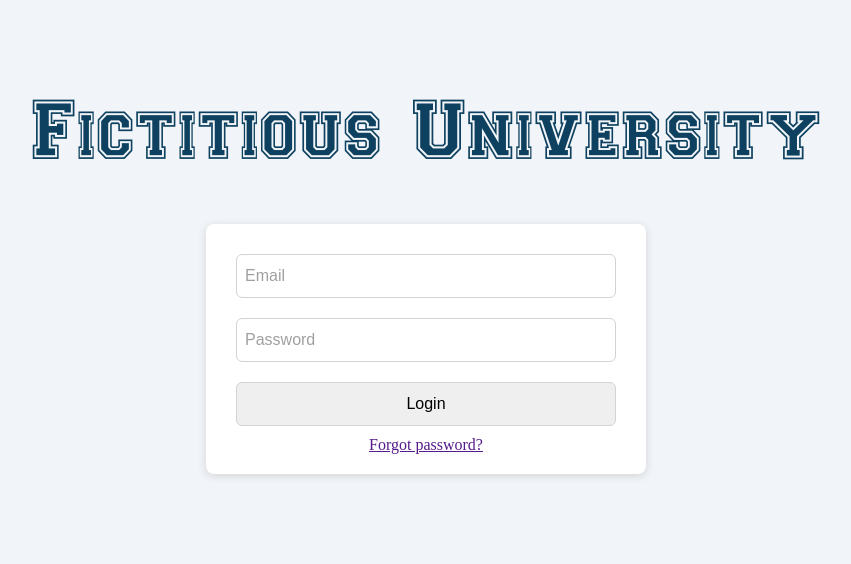
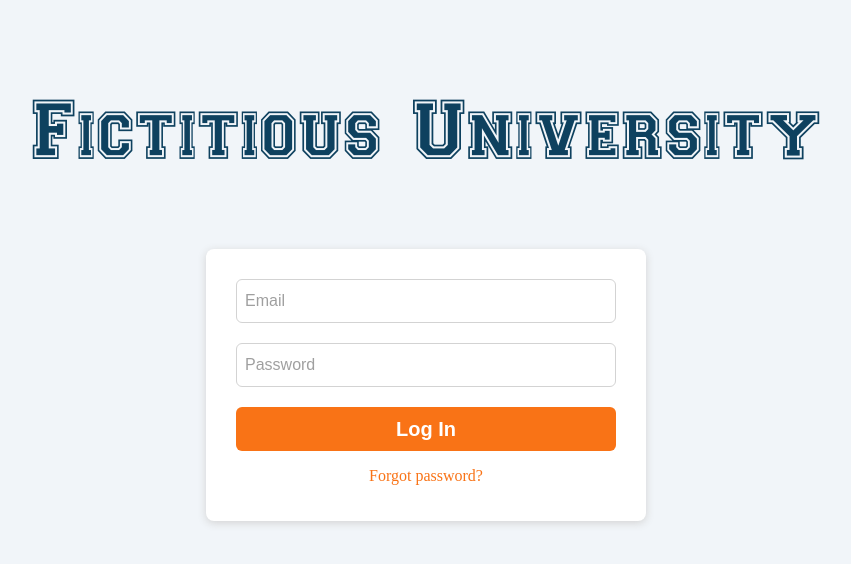
Before and after one commit to ekruse09/CS_361_project, a Django app: page / in a window 1280 px wide. Shown: the top 564 px of the page, without its empty margins (214-1065 px from the left). Run offline with Django 4.2, Linux system fonts and the light colour scheme.

Commit message:
reconcile html and css inconsistencies

```diff
--- a/supercreative/static/login.css
+++ b/supercreative/static/login.css
@@ -26,7 +26,7 @@ body {
     font-family: college-font;
     font-size: 80px;
     color: #0e415f;
-    margin-bottom: 65px;
+    margin-bottom: 90px;
     cursor: default;
 }
 
--- a/templates/login.html
+++ b/templates/login.html
@@ -18,8 +18,8 @@
             <input type="email" id="email" name="email" placeholder="Email">
             <label for="password"></label>
             <input type="password" id="password" name="password" placeholder="Password">
-            <input type="submit" value="Login">
-            <a href="">Forgot password?</a>
+            <button>Log In</button>
+            <p class="forgot-pass">Forgot password?</p>
         </form>
     </div>
 </body>
```
Also changed, not shown: db.sqlite3.
